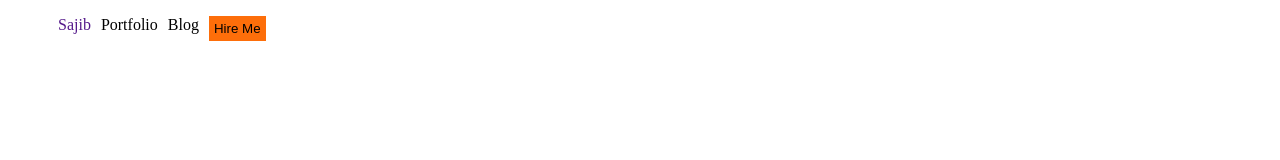
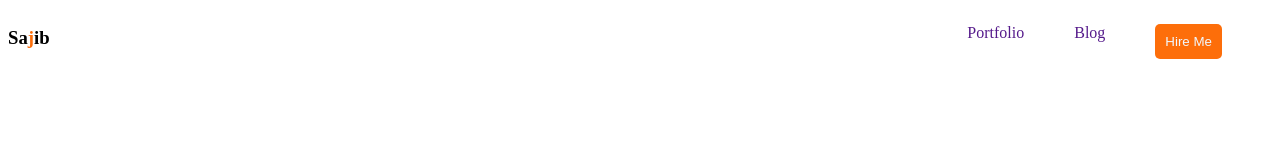
Before and after one commit to Md-Sajib-Hosen/portfolio-resources-2, a plain HTML site: page index.html in a window 1280 px wide. Drawn offline with Linux system fonts and the light colour scheme.

Commit message:
added something 2

```diff
--- a/css/main.css
+++ b/css/main.css
@@ -1,3 +1,15 @@
+body{
+
+.open-sans-<uniquifier> {
+  font-family: "Open Sans", sans-serif;
+  font-optical-sizing: auto;
+  font-weight: <weight>;
+  font-style: normal;
+  font-variation-settings:
+    "wdth" 100;
+}
+}
+
 ul li{
     list-style: none;
 }
@@ -8,13 +20,20 @@ ul{
     display: flex;
 }
 ul li{
-    margin-left: 10px;
+    margin-right: 50px  ;
 }
 .primary-btn{
     background: #FD6E0A;
     border: 0;
-    padding: 5px;
+    padding: 10px;
+    color: aliceblue;
+    border-radius: 5px;
+
 }
-.wrapper{
+#stylish-word{
+  color: #FD6E0A;
+}
+nav{
     display: flex;
+    justify-content: space-between;
 }
--- a/index.html
+++ b/index.html
@@ -5,18 +5,19 @@
     <meta name="viewport" content="width=device-width, initial-scale=1.0">
     <title>Portfolio Resources</title>
     <link rel="stylesheet" href="css/main.css">
+    <link rel="preconnect" href="https://fonts.googleapis.com">
+<link rel="preconnect" href="https://fonts.gstatic.com" crossorigin>
+<link href="https://fonts.googleapis.com/css2?family=Open+Sans:ital,wght@0,300..800;1,300..800&display=swap" rel="stylesheet">
 </head>
 <body>
     <header>
         <nav>
-            <ul>
-                <li><a href="">Sajib</a></li>
-                <div class="wrapper">
-                    <li><a href=""></a>Portfolio</li>
-                <li><a href=""></a>Blog</li>
-                <li><a href=""></a><button class="primary-btn">Hire Me</button></li>
-                </div>
-            </ul>
+           <h3>Sa<span id="stylish-word">j</span>ib</h3>
+           <ul>
+            <li><a href="">Portfolio</a></li>
+            <li><a href="">Blog</a></li>
+            <li> <button class="primary-btn">Hire Me</button> </li>
+           </ul>
         </nav>
     </header>
 </body>
```
